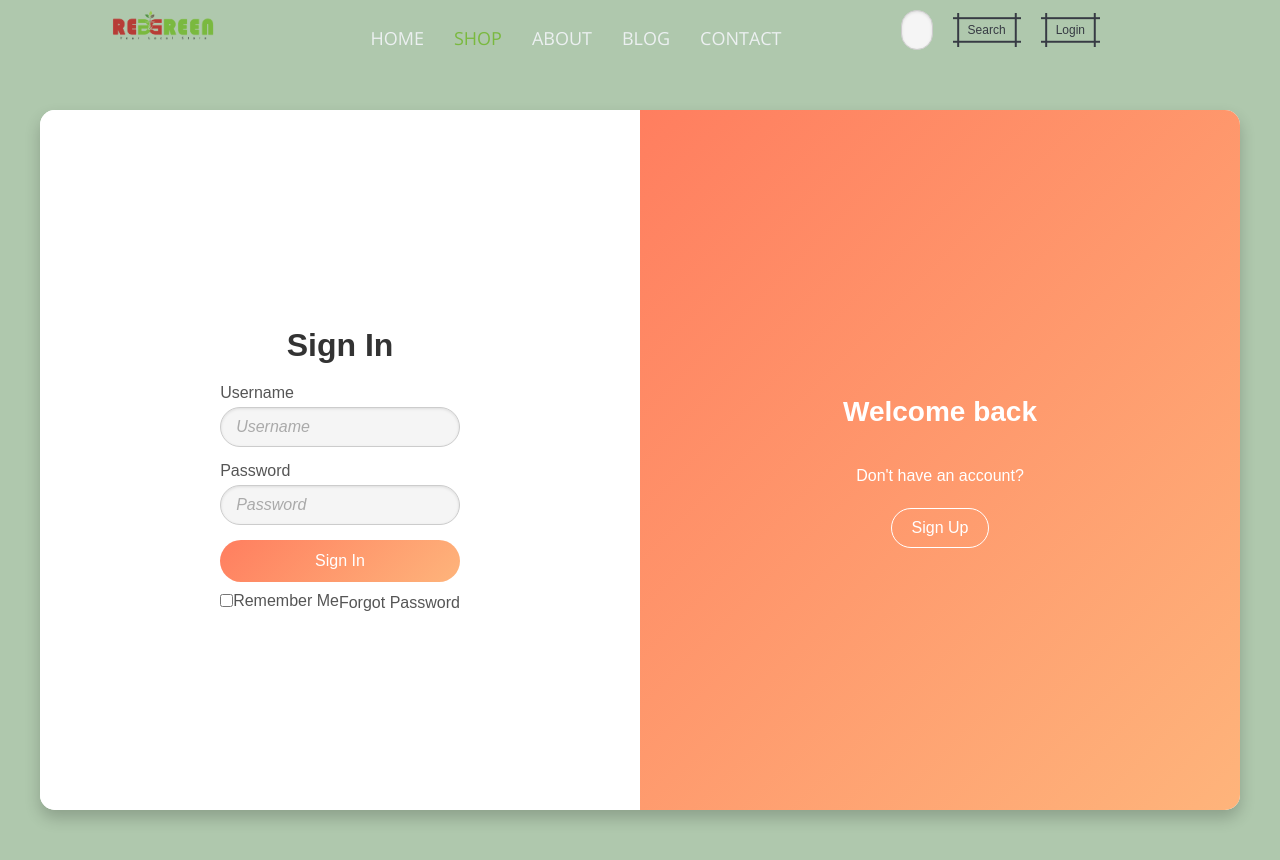
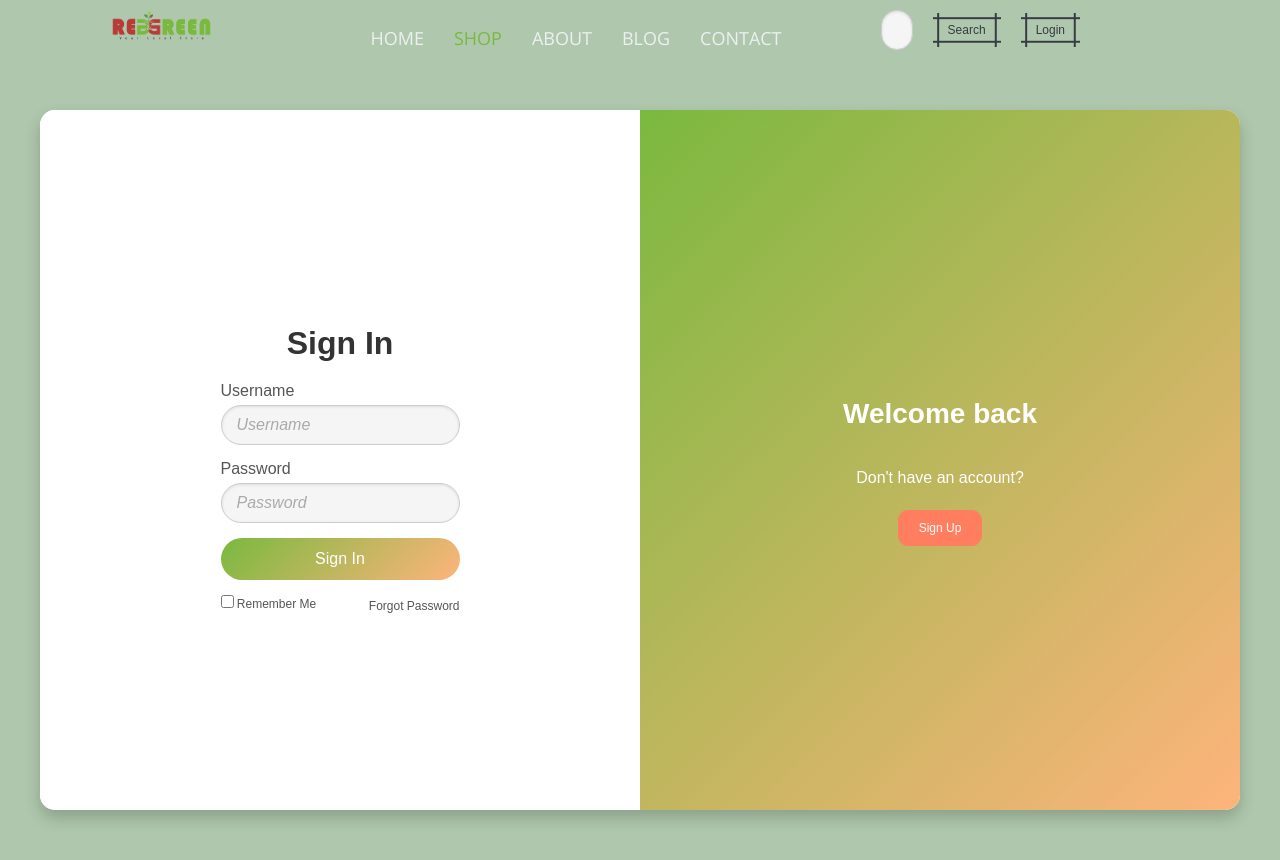
Before and after one commit to thummasreddy/red_green_front_end, a React (Create React App) app: page /login in a window 1280 px wide. Built offline with nearby package versions, Linux system fonts and the light colour scheme.

Commit message:
working on Login CSS

```diff
--- a/src/Components/Navbar/Navbar.css
+++ b/src/Components/Navbar/Navbar.css
@@ -14,11 +14,11 @@ ul, li {
   position: relative;
 }
 
-.nav-logo img {
+.navbar-logo img {
   width: 15%;
 }
 
-.nav-menu {
+.navbar-menu {
   display: flex;
   top: 0.7pc;
   justify-content: center; /* Center items horizontally */
@@ -28,7 +28,7 @@ ul, li {
   padding: 0;
 }
 
-.nav-menu {
+.navbar-menu {
   position: absolute;
   left: 45%;
   transform: translateX(-50%);
@@ -40,7 +40,7 @@ ul, li {
   padding: 0;
 }
 
-.nav-item {
+.navbar-item {
   position: relative;
   color: #ecf0f1;
   font-size: 18px;
@@ -50,63 +50,47 @@ ul, li {
   margin: 15px 15px 0; /* Adjust spacing between items and top margin */
 }
 
-.nav-item a {
+.navbar-item a {
   color: inherit;
   text-decoration: none;
 }
 
-.nav-item:hover {
+.navbar-item:hover {
   color: #e74c3c;
 }
 
-.nav-item::after {
+.navbar-item::after {
   content: '';
   position: absolute;
   left: 50%;
   transform: translateX(-50%);
   width: 0;
-
   background-color: #7ab93f;
   transition: width 0.3s ease;
 }
 
-.nav-item.active::after,
-.nav-item:hover::after {
+.navbar-item.active::after,
+.navbar-item:hover::after {
   width: 50%;
 }
 
-.active {
+.navbar-active {
   color: #7ab93f;
 }
 
-.search {
-  display: flex;
-  align-items: center;
-  gap: 2px;
-  margin-right: 80px; /* Adjust the margin to move the search bar left */
-}
-
-.search input {
-  padding: 8px 12px;
-  border-radius: 4px;
-  border: 1px solid #bdc3c7;
-  outline: none;
-  transition: border-color 0.3s ease;
-}
-
-.search input:focus {
+.navbar-search input:focus {
   border-color: #7ab93f;
 }
 
-.search {
+.navbar-search {
   display: flex;
   align-items: center;
   gap: 10px; /* Increase the gap to add space between the search bar and buttons */
-  margin-right: 80px; /* Adjust the margin to move the search bar left */
+  margin-right: 100px; /* Adjust the margin to move the search bar left */
 }
 
-.btn-primary,
-.btn-login {
+.navbar-btn-primary,
+.navbar-btn-login {
   --b: 2px;   /* border thickness */
   --s: .35em; /* size of the corner */
   --color: #373B44;
@@ -130,23 +114,23 @@ ul, li {
   margin-left: 10px; /* Add margin between the buttons */
 }
 
-.btn-primary:hover,
-.btn-login:hover,
-.btn-primary:focus-visible,
-.btn-login:focus-visible {
+.navbar-btn-primary:hover,
+.navbar-btn-login:hover,
+.navbar-btn-primary:focus-visible,
+.navbar-btn-login:focus-visible {
   --_p: 0px;
   outline-color: var(--color);
   outline-offset: .05em;
 }
 
-.btn-primary:active,
-.btn-login:active {
+.navbar-btn-primary:active,
+.navbar-btn-login:active {
   background: var(--color);
   color: #fff;
 }
 
 /* Styles for mobile view */
-.hamburger {
+.navbar-hamburger {
   display: none;
   flex-direction: column;
   justify-content: space-around;
@@ -158,7 +142,7 @@ ul, li {
   z-index: 10;
 }
 
-.bar {
+.navbar-bar {
   width: 100%;
   height: 3px;
   background-color: #fff;
@@ -168,7 +152,7 @@ ul, li {
 
 /* Media query for mobile devices */
 @media (max-width: 768px) {
-  .nav-menu {
+  .navbar-menu {
     position: absolute;
     top: 60px;
     left: 0; /* Align to the left */
@@ -179,28 +163,11 @@ ul, li {
     transition: transform 0.3s ease;
   }
 
-  .nav-menu.mobile-menu {
+  .navbar-menu.navbar-mobile-menu {
     transform: translateX(0); /* Move to the visible position */
   }
 
-  .search {
-    display: flex;
-    margin-bottom: 1rem; /* Add space between search and menu items */
-  }
-
-  .nav-menu .search input {
-    width: 70%; /* Adjust width of input */
-  }
-
-  .nav-menu .btn {
-    width: 30%; /* Adjust width of button */
-  }
-
-  .hamburger {
+  .navbar-hamburger {
     display: flex;
   }
-
-  .nav-signup-basket {
-    display: none;
-  }
 }
--- a/src/Components/Navbar/Navbar.js
+++ b/src/Components/Navbar/Navbar.js
@@ -18,54 +18,54 @@ const Navbar = () => {
 
   return (
     <div className='navbar'>
-      <div className='nav-logo'>
+      <div className='navbar-logo'>
         <img src={logo} alt="Logo"/>
       </div>
-      <ul className={`nav-menu ${isMobileMenuOpen ? 'mobile-menu' : ''}`}>
+      <ul className={`navbar-menu ${isMobileMenuOpen ? 'navbar-mobile-menu' : ''}`}>
         <li
-          className={`nav-item ${activeMenu === "home" ? "active" : ""}`}
+          className={`navbar-item ${activeMenu === "home" ? "navbar-active" : ""}`}
           onClick={() => handleMenuClick("home")}
         >
           <Link to='/'>Home</Link>
         </li>
         <li
-          className={`nav-item ${activeMenu === "shop" ? "active" : ""}`}
+          className={`navbar-item ${activeMenu === "shop" ? "navbar-active" : ""}`}
           onClick={() => handleMenuClick("shop")}
         >
           <Link to='/shop'>Shop</Link>
         </li>
         <li
-          className={`nav-item ${activeMenu === "about" ? "active" : ""}`}
+          className={`navbar-item ${activeMenu === "about" ? "navbar-active" : ""}`}
           onClick={() => handleMenuClick("about")}
         >
           <Link to='/about'>About</Link>
         </li>
         <li
-          className={`nav-item ${activeMenu === "blog" ? "active" : ""}`}
+          className={`navbar-item ${activeMenu === "blog" ? "navbar-active" : ""}`}
           onClick={() => handleMenuClick("blog")}
         >
           <Link to='/blog'>Blog</Link>
         </li>
         <li
-          className={`nav-item ${activeMenu === "contact" ? "active" : ""}`}
+          className={`navbar-item ${activeMenu === "contact" ? "navbar-active" : ""}`}
           onClick={() => handleMenuClick("contact")}
         >
           <Link to='/contact'>Contact</Link>
         </li>
       </ul>
 
-      <div className="search">
+      <div className="navbar-search">
         <input type="text" placeholder="Search for products"/>
-        <button className="btn btn-primary" type="button">Search</button>
+        <button className="navbar-btn-primary" type="button">Search</button>
         <Link to="/login"> {/* Navigate to Login page */}
-          <button className="btn btn-login" type="button">Login</button> {/* Login button */}
+          <button className="navbar-btn-login" type="button">Login</button> {/* Login button */}
         </Link>
       </div>
 
-      <button className="hamburger" onClick={toggleMobileMenu}>
-        <div className="bar"></div>
-        <div className="bar"></div>
-        <div className="bar"></div>
+      <button className="navbar-hamburger" onClick={toggleMobileMenu}>
+        <div className="navbar-bar"></div>
+        <div className="navbar-bar"></div>
+        <div className="navbar-bar"></div>
       </button>
     </div>
   );
--- a/src/Components/Styles/Login.css
+++ b/src/Components/Styles/Login.css
@@ -14,6 +14,7 @@
   align-items: center;
   height: 100vh;
   width: 100%;
+
 }
 
 /* Style specifically for the login container */
@@ -46,7 +47,7 @@
 }
 
 .login-right {
-  background: linear-gradient(135deg, #ff7e5f, #feb47b);
+  background: linear-gradient(135deg, #7ab93f, #feb47b);
   color: white;
   z-index: 1;
 }
@@ -157,7 +158,7 @@ input[type="tel"]:active {
   padding: 12px;
   border: none;
   border-radius: 25px;
-  background: linear-gradient(135deg, #ff7e5f, #feb47b);
+  background: linear-gradient(135deg, #7ab93f, #feb47b);
   color: white;
   font-size: 16px;
   cursor: pointer;
@@ -169,44 +170,48 @@ input[type="tel"]:active {
   transform: translateY(-2px);
 }
 
+/* Remember Me */
 .remember-forgot {
   display: flex;
   justify-content: space-between;
   align-items: center;
   width: 100%;
-  margin-top: 10px;
+  font-size: 12px;
+  margin-top: 15px;
 }
 
 .remember-forgot label {
-  display: flex;
-  align-items: center;
   color: #555;
 }
 
-.remember-forgot a {
+/* Forgot Password */
+.forgot-password-link {
   color: #555;
+  font-size: 12px;
   text-decoration: none;
   transition: color 0.3s ease;
 }
 
-.remember-forgot a:hover {
+.forgot-password-link:hover {
   color: #ff7e5f;
 }
+
 
 /* Signup button styling */
 .signup-btn {
   padding: 10px 20px;
-  border: 1px solid white;
-  border-radius: 25px;
-  background: none;
+  border: 1px solid #ff7e5f;
+  border-radius: 10px;
+  background: #ff7e5f;
   color: white;
-  font-size: 16px;
+  font-size: 12px;
   cursor: pointer;
   transition: background-color 0.3s ease, transform 0.3s ease;
 }
 
 .signup-btn:hover {
-  background-color: rgba(255, 255, 255, 0.2);
+  background-color: #7ab93f;
+  border: 1px solid #7ab93f;
   transform: translateY(-2px);
 }
 
--- a/src/Pages/Login.js
+++ b/src/Pages/Login.js
@@ -58,7 +58,11 @@ const Login = () => {
                 <label>
                   <input type="checkbox" /> Remember Me
                 </label>
-                <a href="#">Forgot Password</a>
+                {/* JSX */}
+<a href="/forgot-password" className="forgot-password-link">
+  Forgot Password
+</a>
+
               </div>
             )}
           </form>
```
